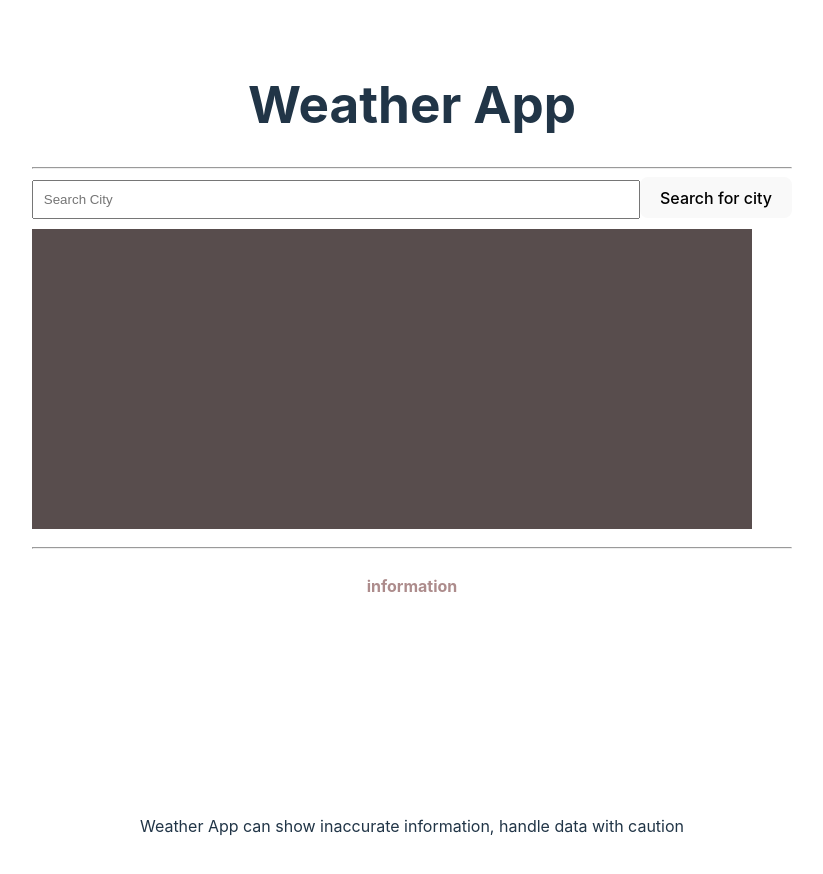
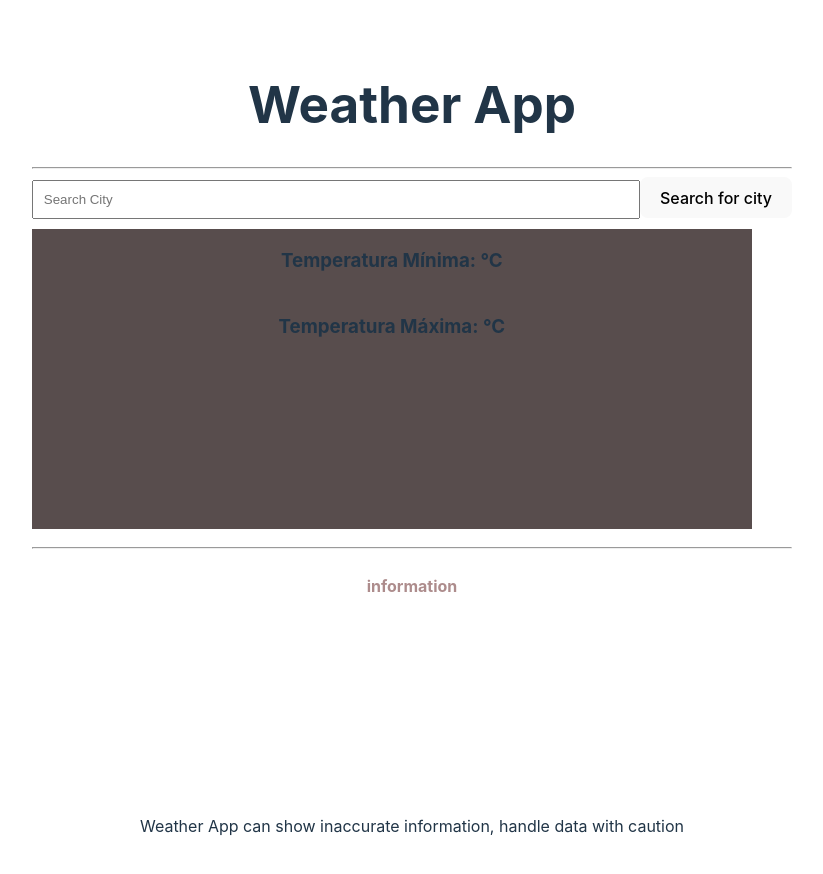
Before and after one commit to 3m1l1o/Weather, a React (Vite) app: page / in a window 1280 px wide. Shown: the top 874 px of the page, without its empty margins (228-1051 px from the left). Built offline with nearby package versions, Linux system fonts and the light colour scheme.

Commit message:
data is displayed on the screen

```diff
--- a/src/App.css
+++ b/src/App.css
@@ -2,6 +2,12 @@ input{
   padding: 10px;
   width: 73vh;
   height: 15px;
+}
+.conteiner-temp{
+  display: flex;
+  margin-top: 10px;
+  align-items: center;
+  flex-direction: column;
 }
 li, p{
   display: block;
--- a/src/App.jsx
+++ b/src/App.jsx
@@ -10,22 +10,25 @@ export const App = () => {
 
   }, [weatherData]);
 
-
-
    const handleChange = async ( newHandleChange ) => {
     if( newHandleChange  <= 1) return;
     console.log( newHandleChange )
-    setValue([ newHandleChange, ...values])
+    setValue([ newHandleChange ])
     const data = await getWeatherByCity(newHandleChange)
     setWeatherData(data)
+    console.log(data)
    };
-
+   const minTemp = weatherData?.main?.temp_min;
+   const maxTemp = weatherData?.main?.temp_max;
   return (
     <main className="container">
       <h1>Weather App</h1>
       <hr />
        <Form onNewHandleChange={  handleChange }/>
-      <section></section>
+      <section className="conteiner-temp">
+        <h3>Temperatura Mínima: {minTemp} °C</h3>
+        <h3>Temperatura Máxima: {maxTemp} °C</h3>
+        </section>
       <h3>{ values }</h3>
       <hr />
       <p>information</p>
--- a/src/Services/WeatherServices.js
+++ b/src/Services/WeatherServices.js
@@ -1,5 +1,5 @@
-// const API_KEY = "024a68afc0042521189225f763bc5d2e";
-const API_KEY = "a1286f9f7ffba581857db9a1221b9fd1";
+ const API_KEY = "024a68afc0042521189225f763bc5d2e";
+//const API_KEY = "a1286f9f7ffba581857db9a1221b9fd1";
 const API_URL = 'https://api.openweathermap.org/data/2.5/weather';
 
 export const getWeatherByCity = async (city) => {
@@ -10,6 +10,7 @@ export const getWeatherByCity = async (city) => {
         }
         const data = await response.json();
         return data;
+
     } catch (error) {
         console.log(error);
     }
```
Also changed, not shown: src/Components/fetchApi.js (+14 -6 lines).
